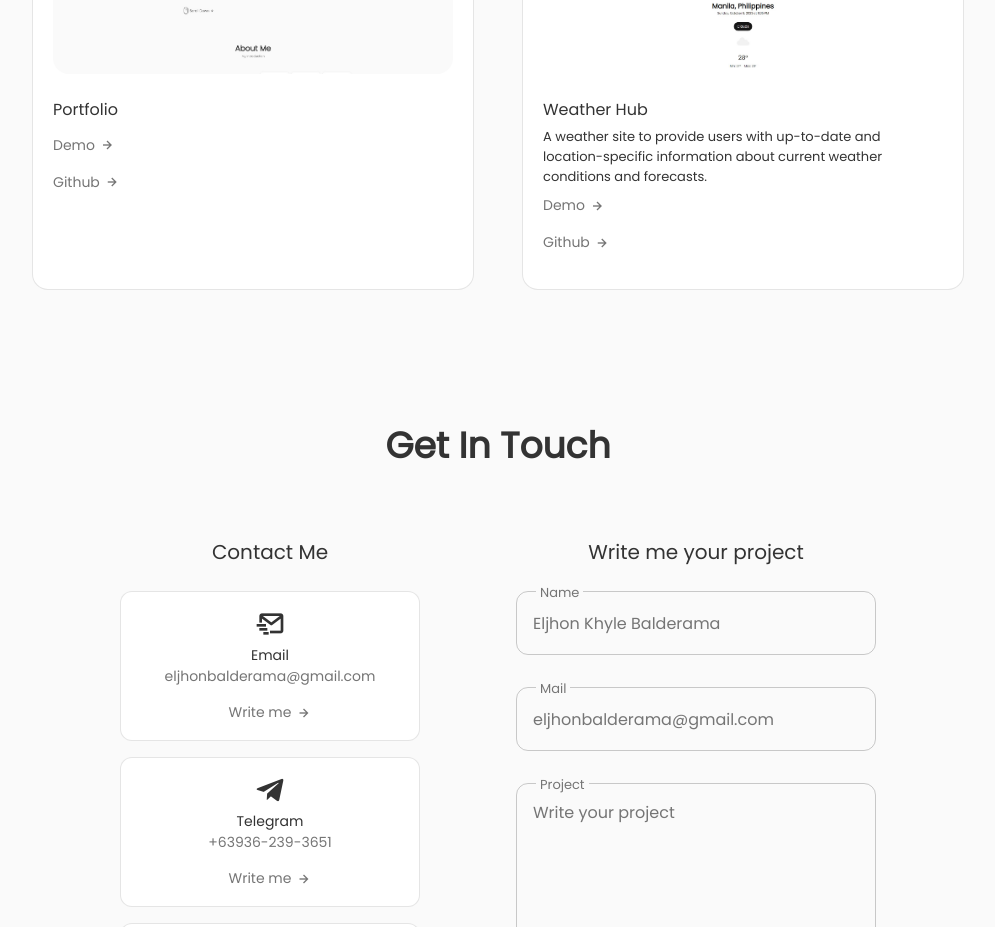
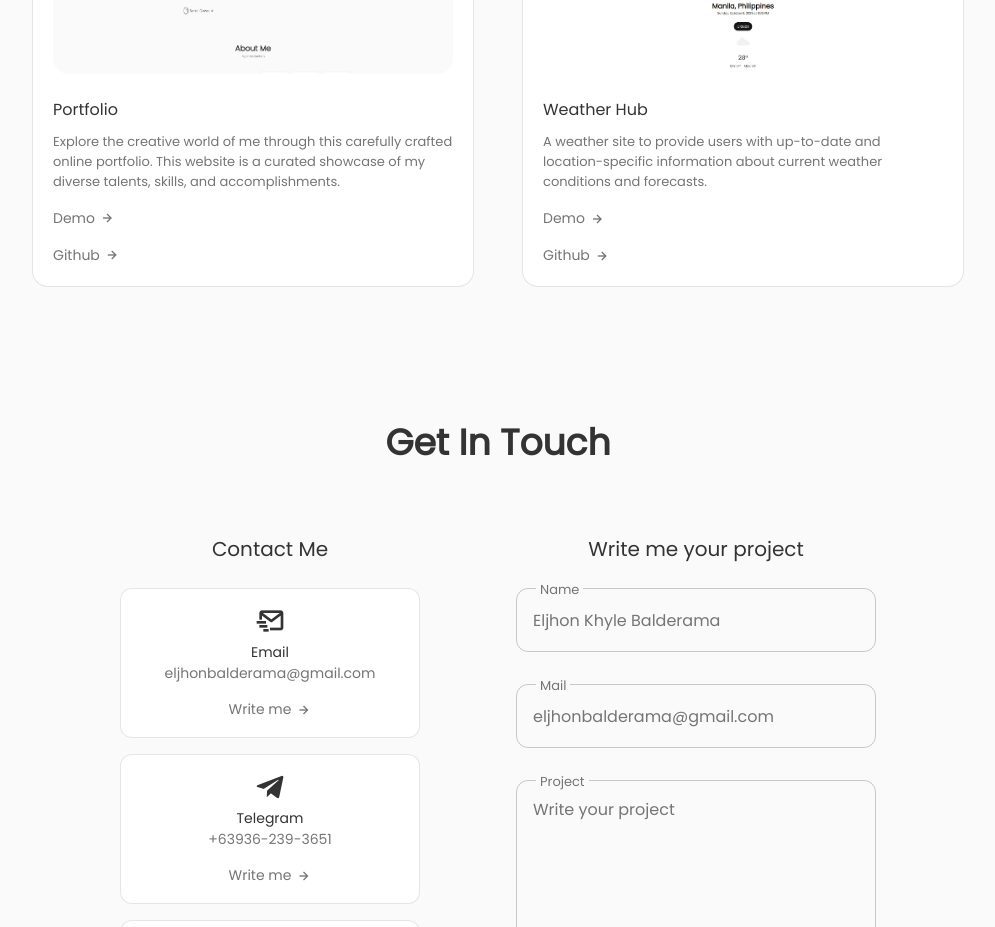
Before and after one commit to eljhonkhyle/my-react-portfolio, a React (Vite) app: page / in a window 1280 px wide. Shown: the part 3260-4187 px from the top of the page, without its empty margins (142-1137 px from the left). Built offline with nearby package versions, Linux system fonts and the light colour scheme.

Commit message:
added: description in portfolio

```diff
--- a/src/components/work/Data.jsx
+++ b/src/components/work/Data.jsx
@@ -6,7 +6,7 @@ export const projectsData  = [
         id: 'project1',
         image: Work1,
         title: 'Portfolio',
-        description: '',
+        description: 'Explore the creative world of me through this carefully crafted online portfolio. This website is a curated showcase of my diverse talents, skills, and accomplishments.',
         category: 'web',
         link: 'https://ekb.netlify.app/',
         github: 'https://github.com/eljhonkhyle/my-react-portfolio'
--- a/src/components/work/work.css
+++ b/src/components/work/work.css
@@ -47,8 +47,9 @@
 .work__description {
     font-size: 13px;
     display: flex;
-    margin-top: 5px;
+    margin-top: 10px;
     max-width: 400px;
+    color: var(--text-color);
 }
 
 .work__button {
@@ -57,7 +58,7 @@
     display: flex;
     align-items: center;
     column-gap: 0.25rem;
-    margin-bottom: 1rem;
+    margin-top: 1rem;
 
 }
 
```
